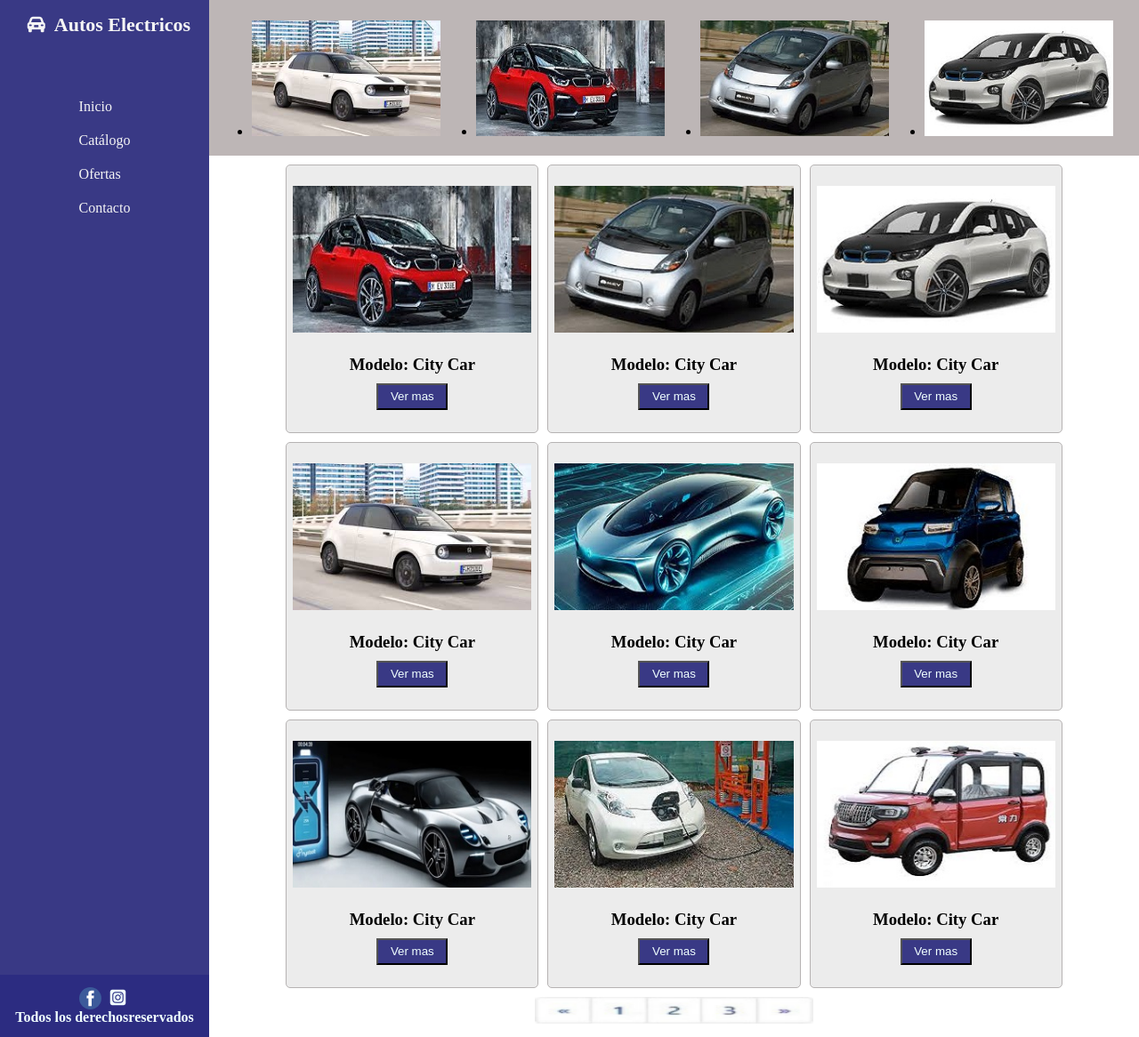
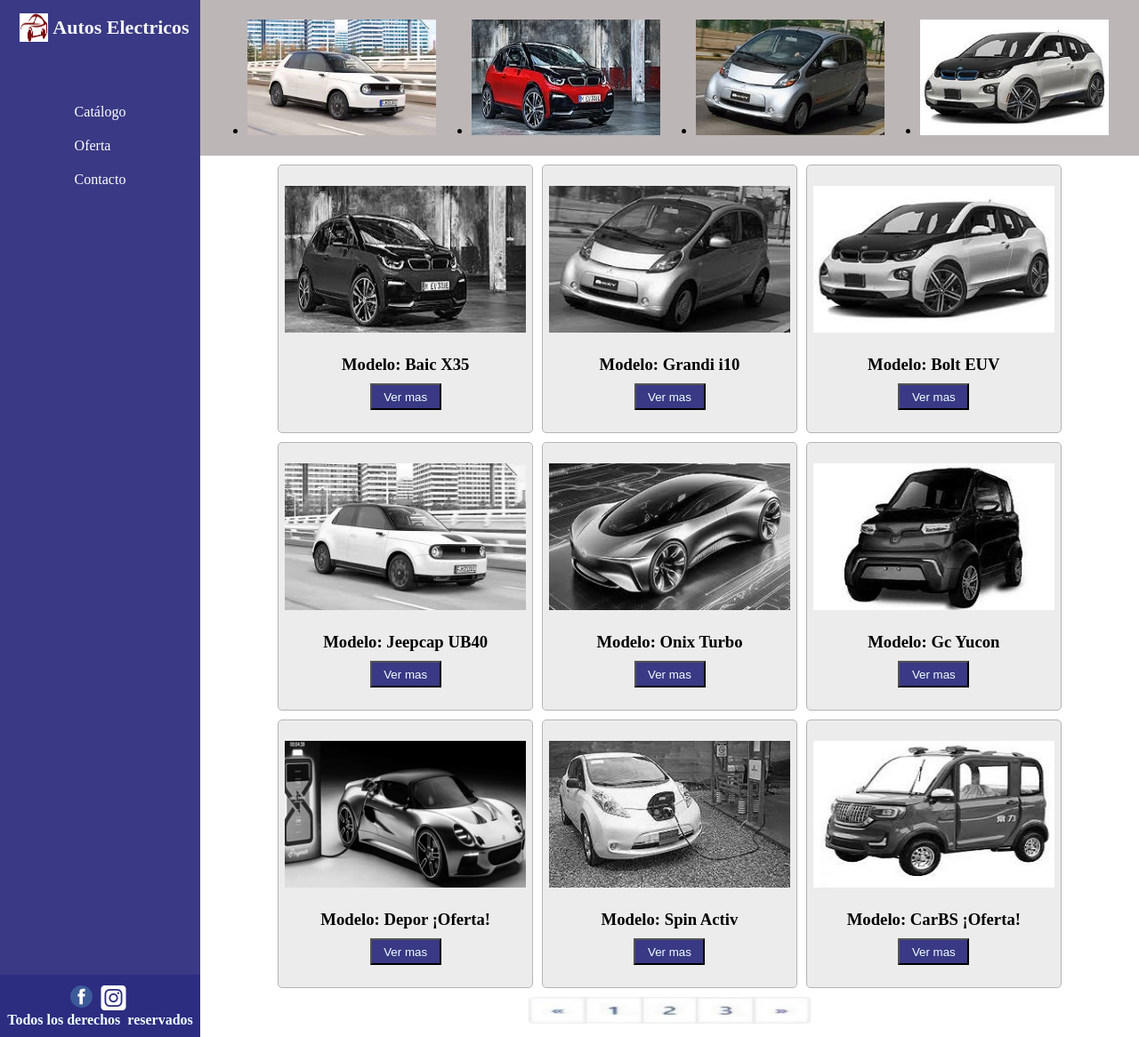
Before and after one commit to PedritoRamirez/Desafio4-CssAv-AnimacionesCSS, a plain HTML site: page index.html in a window 1280 px wide. Shown: the whole page at 89% size. Drawn offline with Linux system fonts and the light colour scheme.

Commit message:
Desafio4 respaldo funcional con animaciones

```diff
--- a/assets/css/style.css
+++ b/assets/css/style.css
@@ -7,7 +7,7 @@
   display: flex;
   justify-content: space-between;
   align-items: center;
-  height: 60px;
+  /* height: 60px; */
   background-color: rgb(57, 57, 133);
   color: whitesmoke;
   grid-area: cabecera;
@@ -15,10 +15,25 @@
 .cont1{
   display: flex;
   align-items: center;
-  justify-content: space-between;
+  justify-content: center;
+  margin-left: 5px;
 }
-.fa-car-rear{
-  padding-inline: 10px;
+.logo{
+  width: 2rem;
+  height: 2rem;
+  margin-left: 5px;
+  background-color: red;
+}
+.titulo{
+  display: flex;
+  flex-wrap: wrap;
+  justify-content: center;
+  align-items: center;
+  padding-left: 5px;
+}
+.lsta{
+  color: white;
+  text-decoration: none;
 }
 .fa-bars{
   padding-right: 15px;
@@ -31,7 +46,7 @@ i{
   height: 100%;
   display: grid;
   grid-template-columns: 100%;
-  grid-template-rows: 60px 155px 1fr 60px;
+  grid-template-rows: 65px 155px 1fr 60px;
   grid-template-areas:
   "cabecera"
   "barrabus"
@@ -40,7 +55,7 @@ i{
 }
 .barrabus{
   background-color: rgb(189, 182, 182);
-  height: 210px;
+  height: 190px;
   display: flex;
   flex-direction: column;
   justify-content: center;
@@ -68,7 +83,7 @@ i{
   gap: 20px;
   padding: 0;
   width: 400%;
-  height: 100%;
+  height: 90%;
   margin-top: 5px;
   animation: slide 10s infinite alternate cubic-bezier(0.55, 0.48, 0.37, 0.92);
 }
@@ -129,6 +144,11 @@ select{
   width: 95%;
   /* height: 200px; */
   padding-top: 8px;
+  transition: all 0.5s;
+}
+.imgcard:hover{
+  transform: scale(1.1);
+
 }
 span{
   margin: 10px;
@@ -184,6 +204,7 @@ span{
 .fa-brands{
   margin: 0;
   padding-left: 10px;
+  color: white;
 }
 .textopie{
   display: flex;
@@ -197,12 +218,21 @@ span{
 }
 @media(min-width: 576px){
   .contenedor{
-    grid-template-columns: 235px 1fr;
+    grid-template-columns: 225px 1fr;
     grid-template-rows: 175px 1fr 60px;
     grid-template-areas:
     "cabecera barrabus"
     "cabecera productos"
     "piedepagina productos";
+  }
+  .imgcard{
+   /*  width: 95%; */
+    /* height: 200px; */
+    /* padding-top: 8px; */
+    filter:grayscale(1);
+  }
+  .imgcard:hover{
+    filter:grayscale(0);
   }
   .cards{
     justify-content: center;
@@ -223,6 +253,20 @@ span{
     border-radius: 5px;
     border: solid 1px rgb(182, 179, 179);
     margin: 5px;
+    transition: all 0.5s;
+  }
+  .card:hover{
+    border: solid 1px rgba(225, 243, 243, 0.4);
+    box-shadow: 0 0 0 2px rgb(100, 77, 77);
+    transform: scale(0.9);
+  }
+  button{
+    transition: all 0.8s;
+  }
+  button:hover{
+    border: solid 1px rgb(142, 106, 141);
+    box-shadow: 0 0 0 2px rgb(95, 91, 91);
+    transform: scale(1);
   }
   .imgPag{
     width: 30%;
--- a/index.html
+++ b/index.html
@@ -3,6 +3,7 @@
   <head>
     <meta charset="UTF-8" />
     <meta name="viewport" content="width=device-width, initial-scale=1.0" />
+    <link rel="shortcut icon" href="./assets/img/favicon.ico" type="image/x-icon">
     <script src="https://kit.fontawesome.com/b23b71b84c.js" crossorigin="anonymous"></script>
     <link rel="stylesheet" href="./assets/css/style.css" />
     <title>Electric Car Store</title>
@@ -11,15 +12,17 @@
     <div class="contenedor">
       <header class="cabecera">
         <div class="cont1">
-          <i class="fa-solid fa-car-rear fa-1x"></i>
-          <h1>Autos Electricos</h1>
+          <img class="logo" src="./assets/img/logo.png" alt="Logo de la empresa">
+          <div class="titulo">
+            <h1>Autos</h1>
+            <h1>&nbsp;Electricos</h1>
+          </div>
         </div>
         <i class="fa-solid fa-bars fa-1x"></i>
         <ul class="lista">
-          <li>Inicio</li>
-          <li>Catálogo</li>
-          <li>Ofertas</li>
-          <li>Contacto</li>
+          <li><a class="lsta" href="#car3">Catálogo</a></li>
+          <li><a class="lsta" href="#car9">Oferta</a></li>
+          <li><a class="lsta" href="#car7">Contacto</a></li>
         </ul>
       </header>
       <nav class="barrabus">
@@ -31,8 +34,8 @@
           <ul>
             <li><a href="#car1"><img class="imgslide" src="./assets/img/auto1.jpg" alt="Imagen de automovil"></a></li>
             <li><a href="#car2"><img class="imgslide" src="./assets/img/auto2.jpg" alt="Imagen de automovil"></a></li>
+            <li><a href="#car9"><img class="imgslide" src="./assets/img/auto9.jpg" alt="Imagen de automovil"></a></li>
             <li><a href="#car3"><img class="imgslide" src="./assets/img/auto3.jpg" alt="Imagen de automovil"></a></li>
-            <li><a href="#car9"><img class="imgslide" src="./assets/img/auto9.jpg" alt="Imagen de automovil"></a></li>
             <li><a href="#car5"><img class="imgslide" src="./assets/img/auto5.jpg" alt="Imagen de automovil"></a></li>
             <li><a href="#car6"><img class="imgslide" src="./assets/img/auto6.jpg" alt="Imagen de automovil"></a></li>
             <li><a href="#car7"><img class="imgslide" src="./assets/img/auto7.jpg" alt="Imagen de automovil"></a></li>
@@ -53,63 +56,63 @@
           <article id="car1" class="card">
             <img class="imgcard" src="./assets/img/auto1.jpg" alt="Foto auto">
             <div class="cardpie">
-              <span><h3>Modelo: City Car</h3></span>
+              <span><h3>Modelo: Baic X35</h3></span>
               <button>Ver mas</button>
             </div>
           </article>
           <article id="car2" class="card">
             <img class="imgcard" src="./assets/img/auto2.jpg" alt="Foto auto">
             <div class="cardpie">
-              <span><h3>Modelo: City Car</h3></span>
+              <span><h3>Modelo: Grandi i10</h3></span>
               <button>Ver mas</button>
             </div>
           </article>
           <article id="car3" class="card">
             <img class="imgcard" src="./assets/img/auto3.jpg" alt="Foto auto">
             <div class="cardpie">
-              <span><h3>Modelo: City Car</h3></span>
+              <span><h3>Modelo: Bolt EUV</h3></span>
               <button>Ver mas</button>
             </div>
           </article>
           <article id="car4" class="card">
             <img class="imgcard" src="./assets/img/auto4.jpg" alt="Foto auto">
             <div class="cardpie">
-              <span><h3>Modelo: City Car</h3></span>
+              <span><h3>Modelo: Jeepcap UB40</h3></span>
               <button>Ver mas</button>
             </div>
           </article>
           <article id="car5" class="card">
             <img class="imgcard" src="./assets/img/auto5.jpg" alt="Foto auto">
             <div class="cardpie">
-              <span><h3>Modelo: City Car</h3></span>
+              <span><h3>Modelo: Onix Turbo</h3></span>
               <button>Ver mas</button>
             </div>
           </article>
           <article id="car6" class="card">
             <img class="imgcard" src="./assets/img/auto6.jpg" alt="Foto auto">
             <div class="cardpie">
-              <span><h3>Modelo: City Car</h3></span>
+              <span><h3>Modelo: Gc Yucon</h3></span>
               <button>Ver mas</button>
             </div>
           </article>
           <article id="car7" class="card">
             <img class="imgcard" src="./assets/img/auto7.jpg" alt="Foto auto">
             <div class="cardpie">
-              <span><h3>Modelo: City Car</h3></span>
+              <span><h3>Modelo: Depor ¡Oferta!</h3></span>
               <button>Ver mas</button>
             </div>
           </article>
           <article id="car8" class="card">
             <img class="imgcard" src="./assets/img/auto8.jpg" alt="Foto auto">
             <div class="cardpie">
-              <span><h3>Modelo: City Car</h3></span>
+              <span><h3>Modelo: Spin Activ</h3></span>
               <button>Ver mas</button>
             </div>
           </article>
           <article id="car9" class="card">
             <img class="imgcard" src="./assets/img/auto9.jpg" alt="Foto auto">
             <div class="cardpie">
-              <span><h3>Modelo: City Car</h3></span>
+              <span><h3>Modelo: CarBS ¡Oferta!</h3></span>
               <button>Ver mas</button>
             </div>
           </article>
@@ -118,11 +121,13 @@
       </main>
       <footer class="piedepagina">
         <div class="cont2">
-          <img class="redso" src="./assets/img/face.svg" alt="">
-          <i class="fa-brands fa-square-instagram fa-1x"></i>
+          <!-- <img class="redso" src="./assets/img/face.svg" alt="">
+          <i class="fa-brands fa-square-instagram fa-1x"></i> -->
+          <a href="https://www.facebook.com" target="_blank" ><img class="redso" src="./assets/img/face.svg" alt=""></a>
+          <a href="https://www.instagram.com/" target="_blank"><i class="fa-brands fa-square-instagram fa-2x"></i></a>
         </div>
         <div class="textopie">
-          <h4>Todos los derechos</h4>
+          <h4>Todos los derechos &nbsp;</h4>
           <h4>reservados</h4>
         </div>
       </footer>
```
